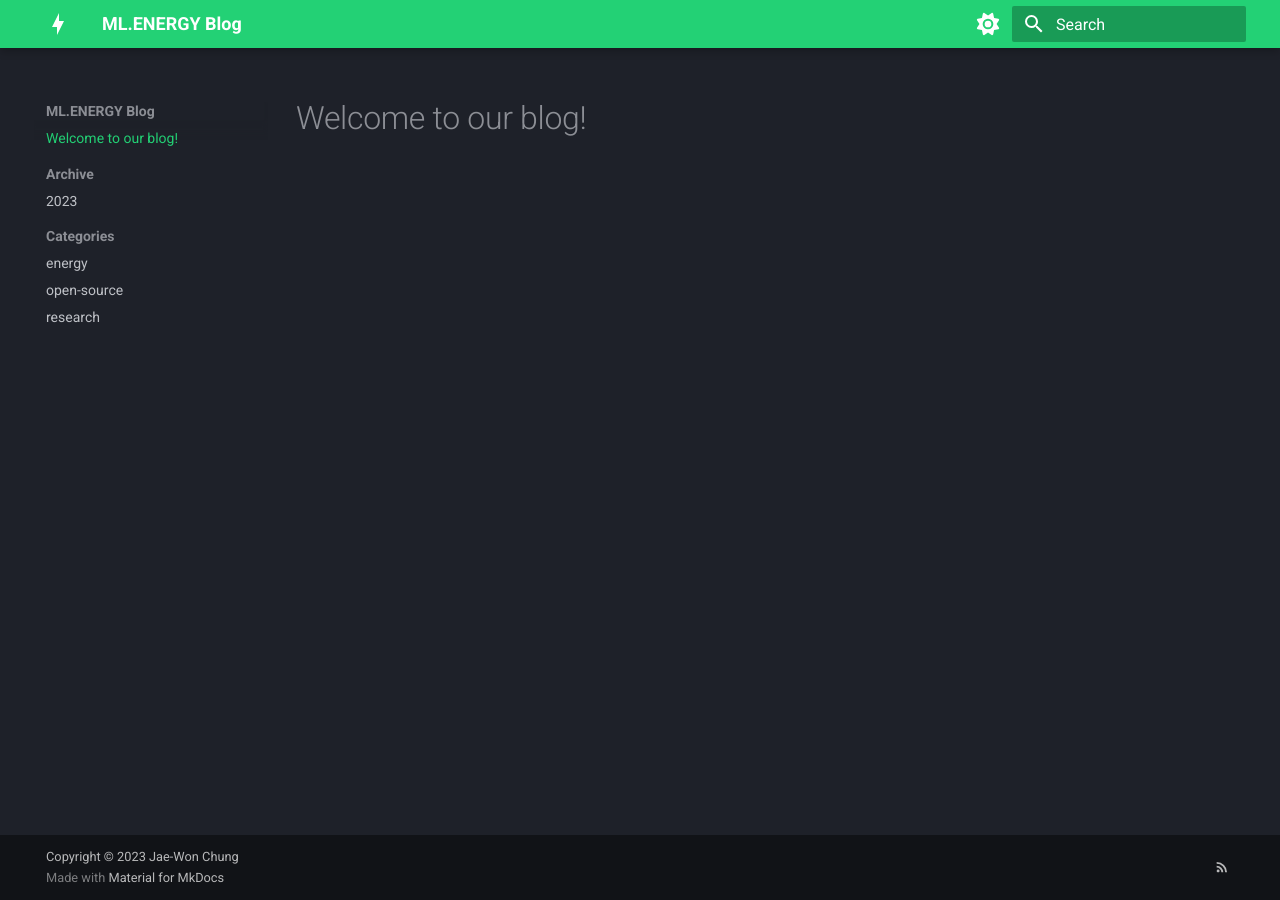
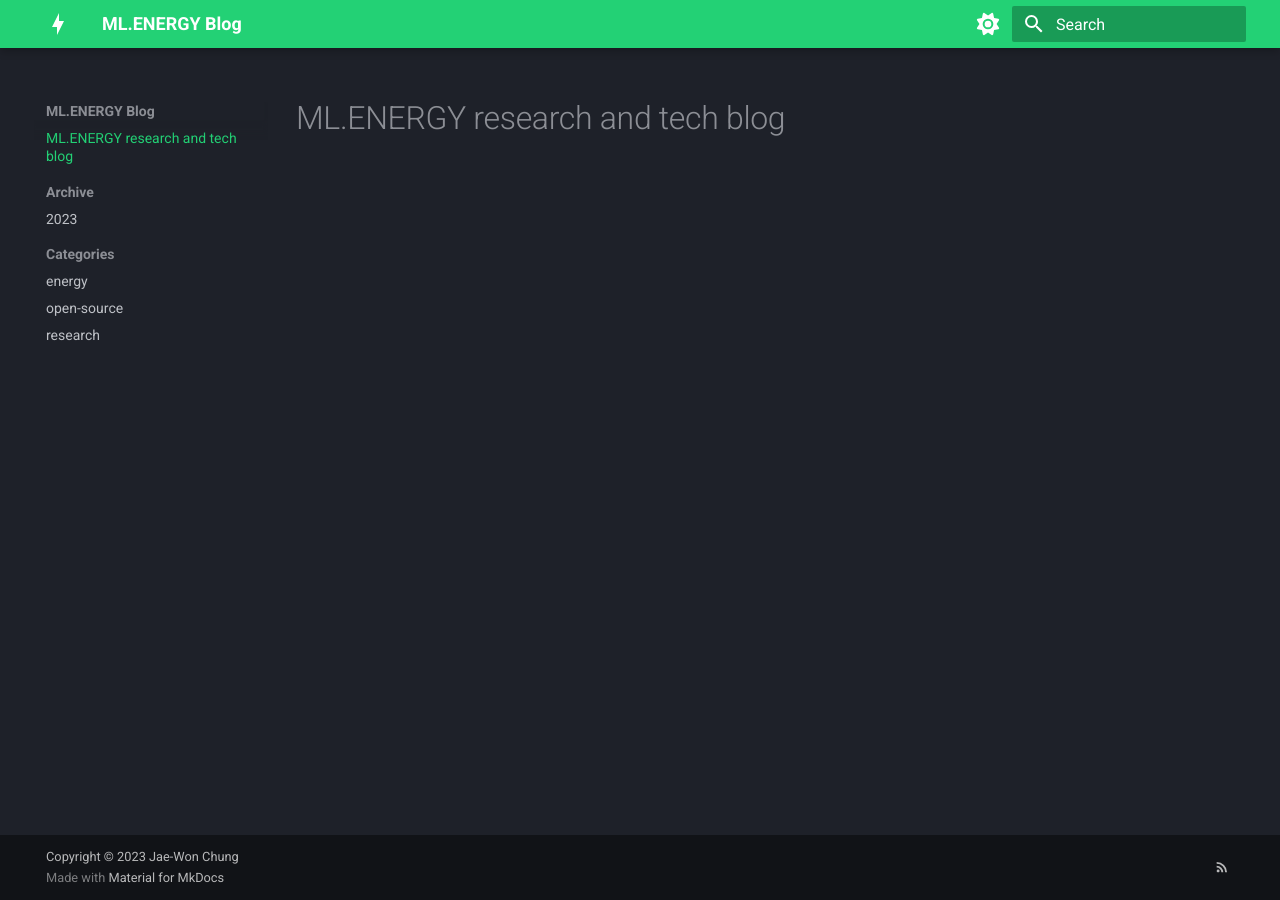
Before and after one commit to ml-energy/blog, an MkDocs documentation site: the page built from docs/index.md, in a window 1280 px wide. Built offline with MkDocs 1.6.1 and Material for MkDocs 9.7.7, drawn with Linux system fonts in a browser that asks for light colours; plug-ins that fetch from the network failed and are left out.

Commit message:
Update title

```diff
--- a/docs/index.md
+++ b/docs/index.md
@@ -1 +1 @@
-# Welcome to our blog!
+# ML.ENERGY research and tech blog
```
